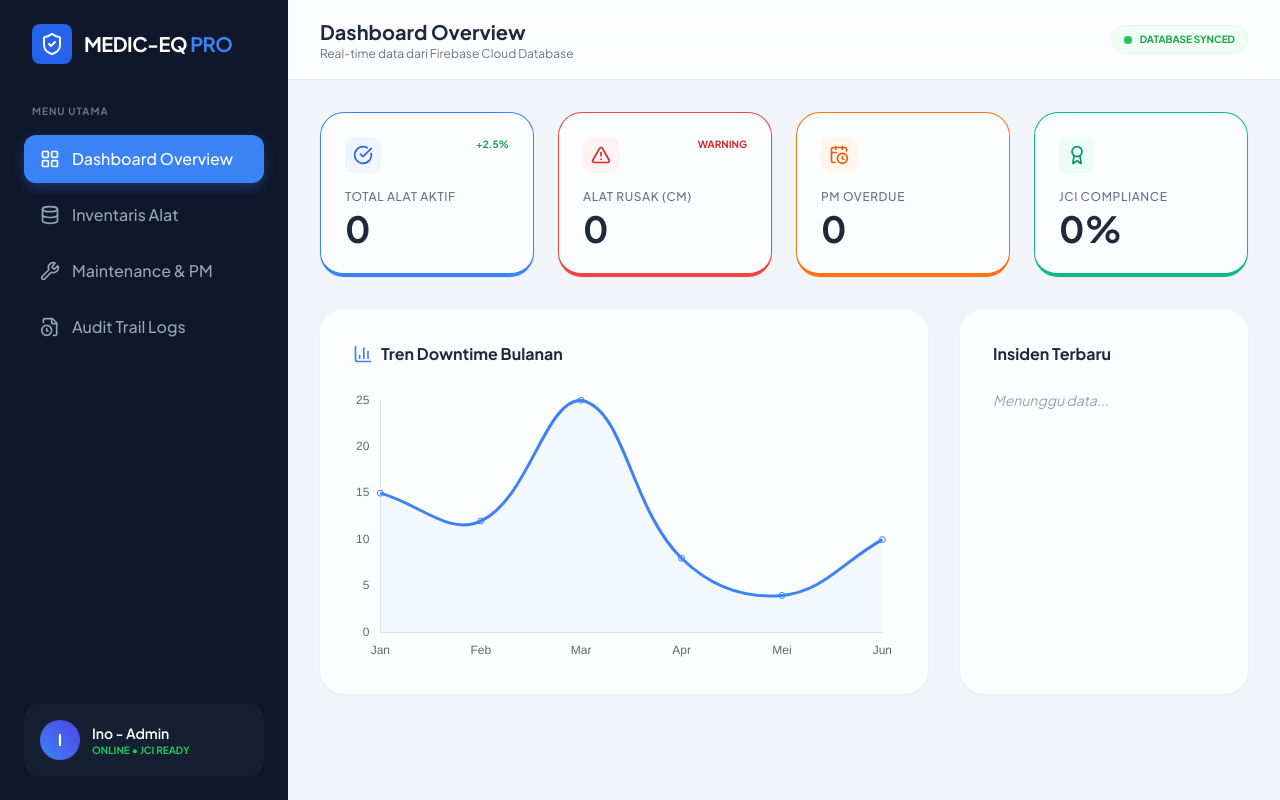
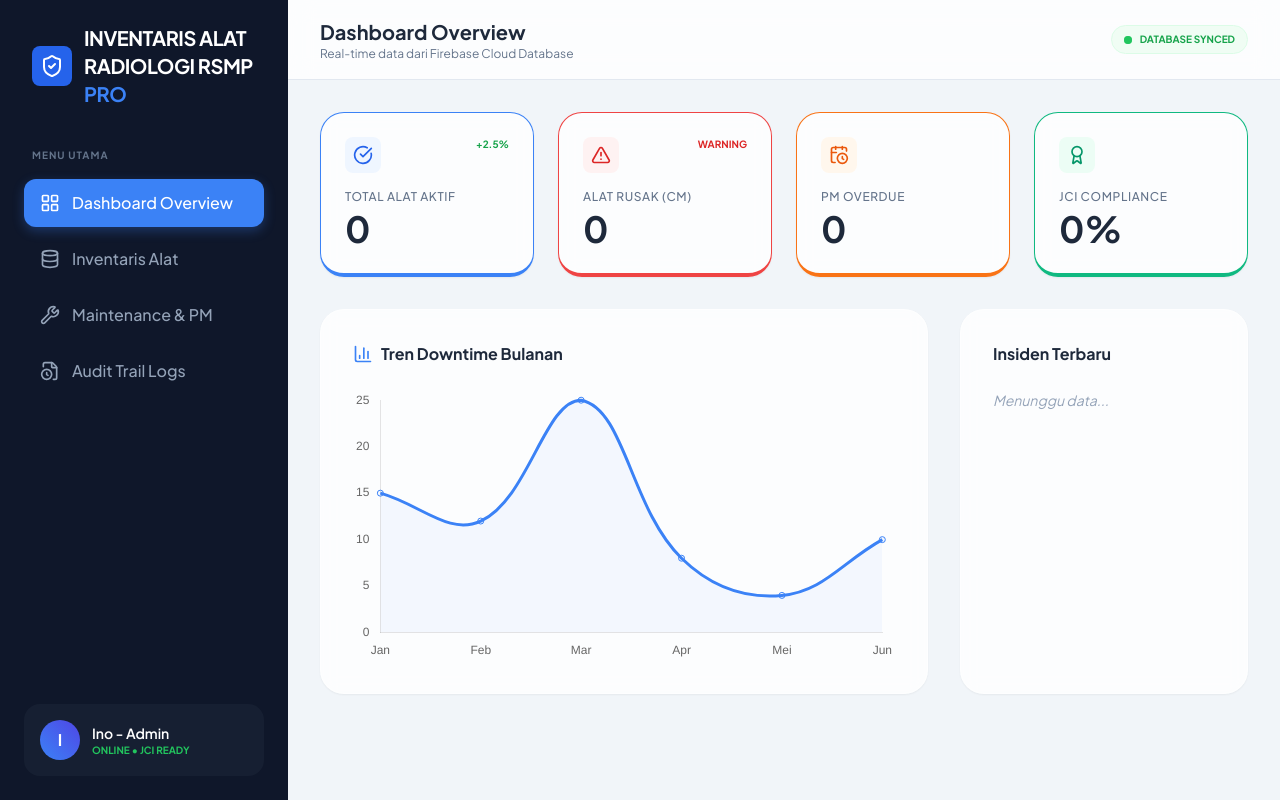
Before and after one commit to radiologicirebon-art/Inventaris-rad, a plain HTML site: page index.html in a window 1280 px wide. Drawn offline with nearby package versions, Linux system fonts and the light colour scheme; no server answers.

Commit message:
Update index.html

```diff
--- a/index.html
+++ b/index.html
@@ -25,7 +25,7 @@
             <div class="bg-blue-600 p-2 rounded-lg">
                 <i data-lucide="shield-check" class="w-6 h-6"></i>
             </div>
-            <span class="text-xl font-bold tracking-tight">MEDIC-EQ <span class="text-blue-500">PRO</span></span>
+            <span class="text-xl font-bold tracking-tight">INVENTARIS ALAT RADIOLOGI RSMP <span class="text-blue-500">PRO</span></span>
         </div>
 
         <nav class="flex-1 space-y-2">
```
